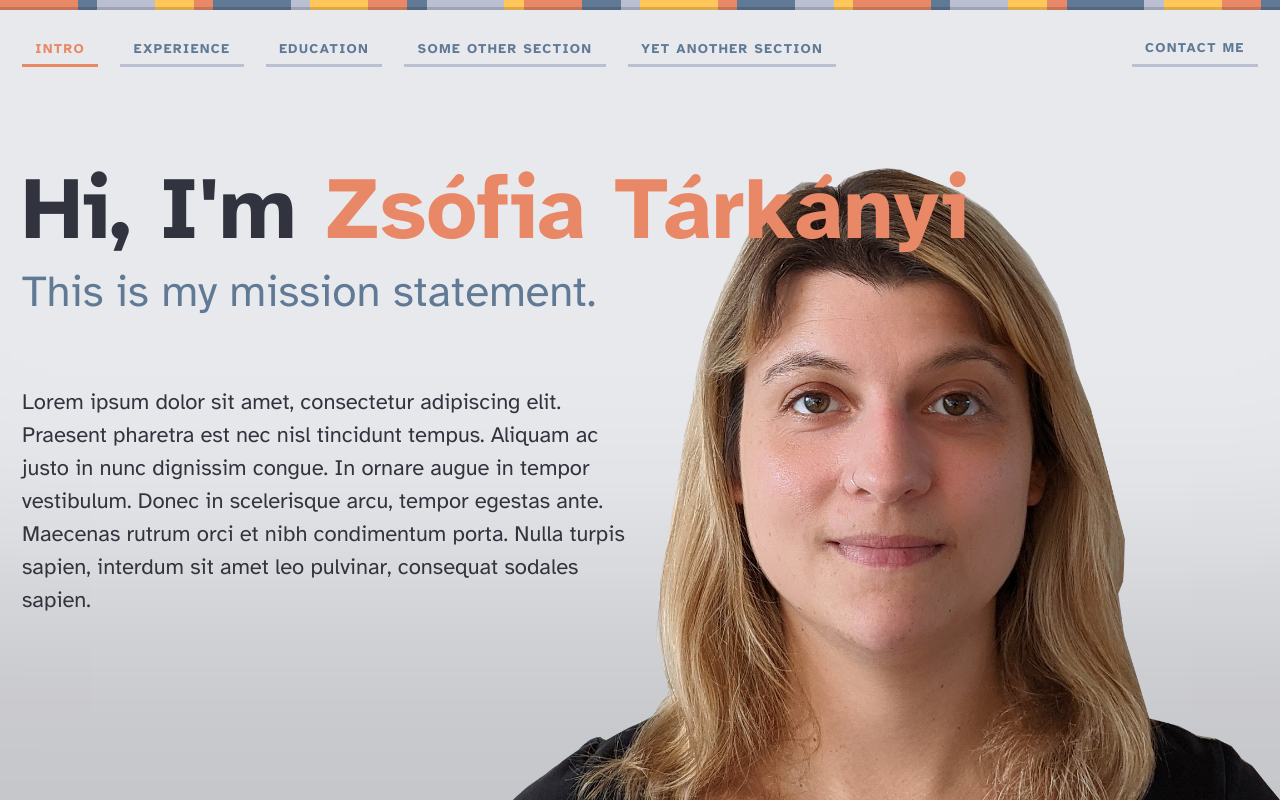
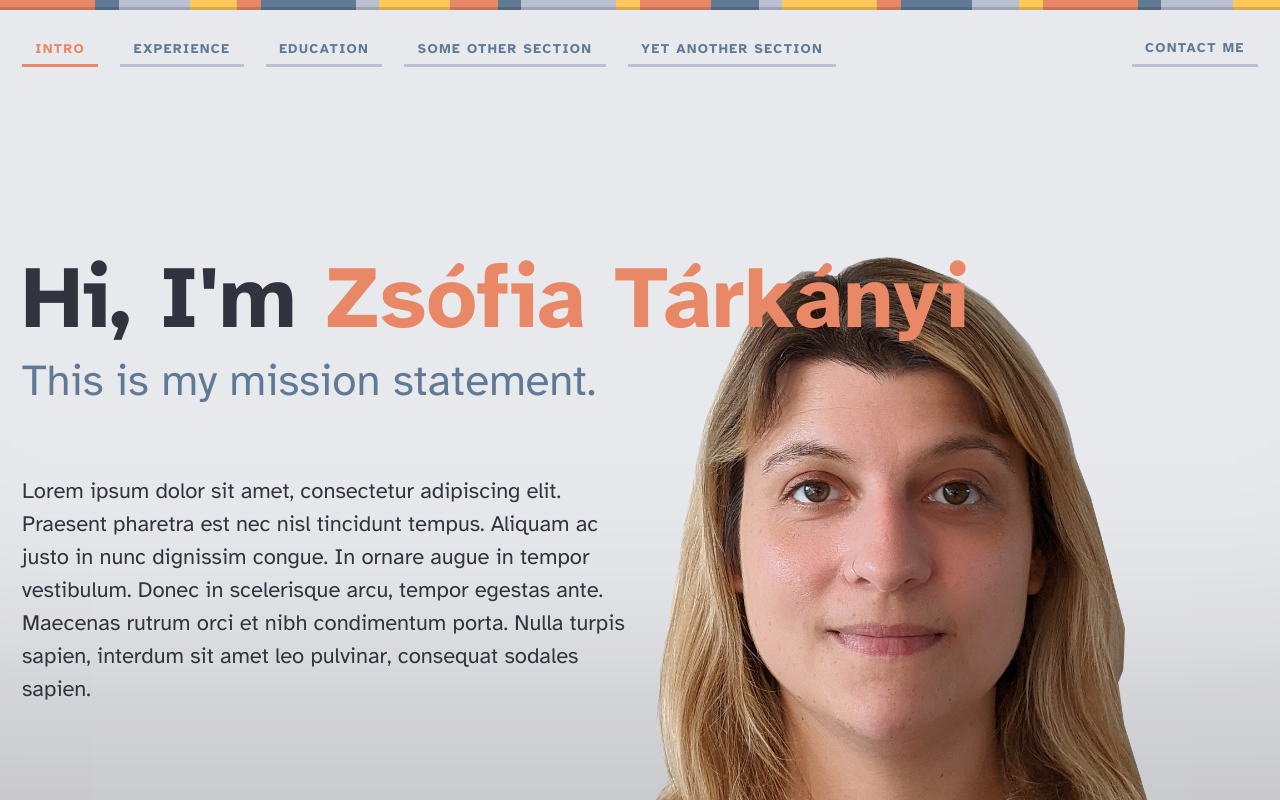
Before and after one commit to bence-toth/tarkazsofi-portfolio, a React (Create React App) app: page / in a window 1280 px wide. Built offline with nearby package versions, Linux system fonts and the light colour scheme.

Commit message:
Nicer scrollbar

```diff
--- a/src/components/App/App.js
+++ b/src/components/App/App.js
@@ -12,8 +12,11 @@ const App = () => {
 
   return (
     <div className="app">
-      <Menu contentSections={contentSections} contentWrapper={contentWrapper} />
       <main ref={contentRef}>
+        <Menu
+          contentSections={contentSections}
+          contentWrapper={contentWrapper}
+        />
         <Intro />
         <div>
           <section className="contentSection" data-menu-title="Experience">
--- a/src/components/Menu/menu.css
+++ b/src/components/Menu/menu.css
@@ -1,5 +1,5 @@
 .menu {
-  position: fixed;
+  position: sticky;
   width: 100%;
   background-color: var(--gray);
   box-shadow: 0 3px 6px rgba(0, 0, 0, 0.16), 0 3px 6px rgba(0, 0, 0, 0.23);
--- a/src/components/Stripes/Stripes.js
+++ b/src/components/Stripes/Stripes.js
@@ -2,7 +2,7 @@ import "./stripes.css";
 
 const Stripes = () => (
   <div className="stripes">
-    {Array(30)
+    {Array(35)
       .fill(0)
       .map((_, i) => (
         <div key={i} />
--- a/src/components/Stripes/stripes.css
+++ b/src/components/Stripes/stripes.css
@@ -43,6 +43,12 @@
   flex-grow: 2;
 }
 
+@media (max-width: 1280px) {
+  .stripes > div:nth-child(n + 25) {
+    display: none;
+  }
+}
+
 @media (max-width: 920px) {
   .stripes > div:nth-child(n + 20) {
     display: none;
--- a/src/index.css
+++ b/src/index.css
@@ -27,6 +27,18 @@ body {
   overflow: hidden;
 }
 
+::-webkit-scrollbar {
+  width: 12px;
+}
+
+::-webkit-scrollbar-track {
+  background-color: var(--gray);
+}
+
+::-webkit-scrollbar-thumb {
+  background-color: var(--blue);
+}
+
 button {
   font-family: inherit;
 }
```
